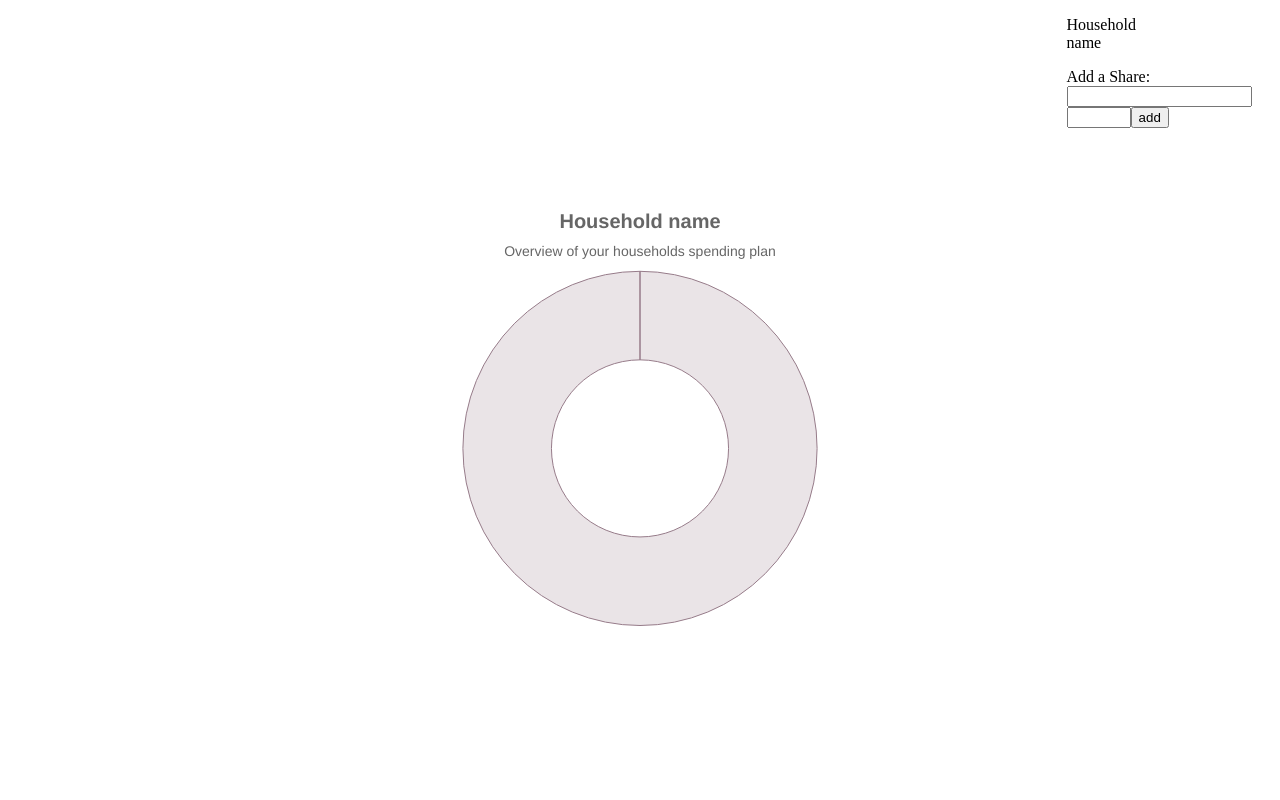
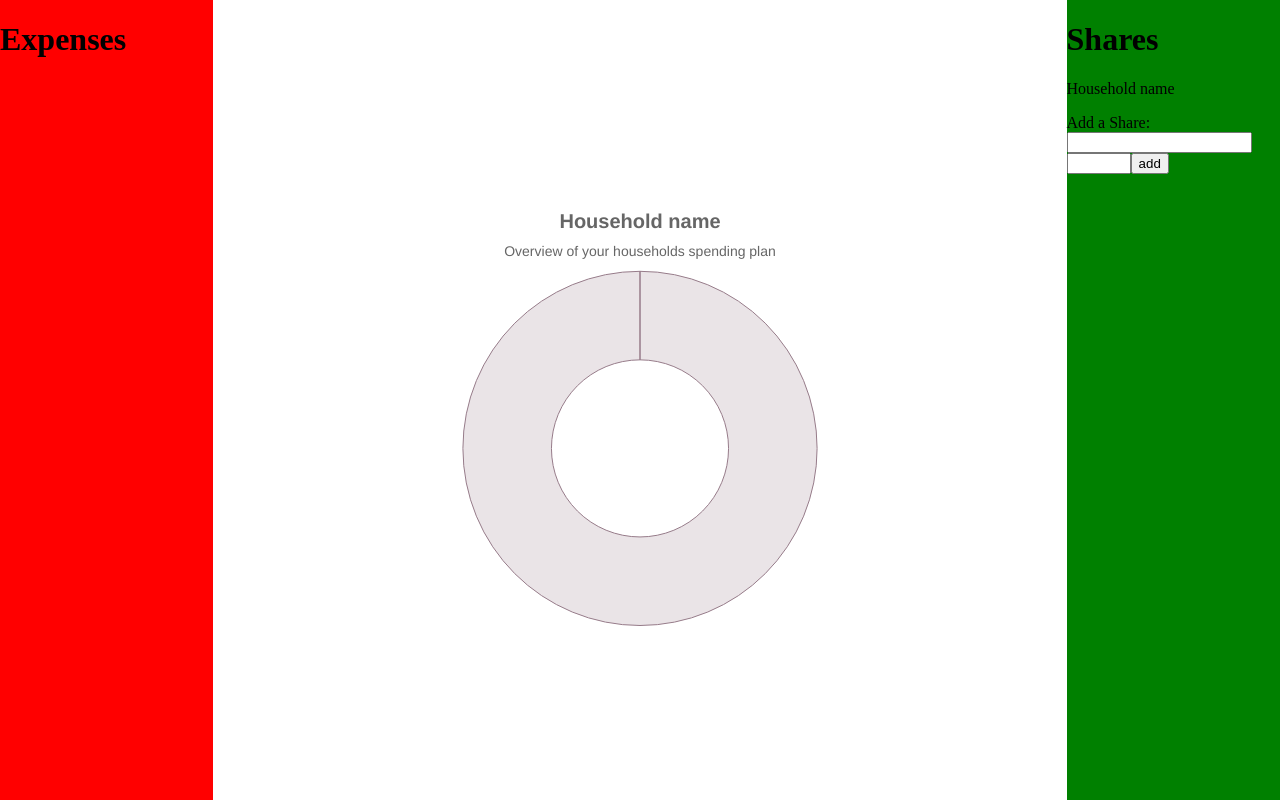
Before and after one commit to devskar/mango-app, a React (Create React App) app: page / in a window 1280 px wide. Built offline with nearby package versions, Linux system fonts and the light colour scheme.

Commit message:
Adding reminder for next work session

```diff
--- a/src/App.tsx
+++ b/src/App.tsx
@@ -1,3 +1,4 @@
+import ExpenseView from './components/ExpenseView';
 import ShareView from './components/ShareView';
 import SpendingPlanView from './components/SpendingPlanView';
 import './styles/index.css';
@@ -6,6 +7,7 @@ import './styles/positioning.css';
 function App() {
   return (
     <div id='display'>
+      <ExpenseView />
       <SpendingPlanView />
       <ShareView />
     </div>
--- /dev/null
+++ b/src/components/ExpenseView.tsx
@@ -0,0 +1,14 @@
+import React from 'react';
+
+interface Props {}
+
+const ExpenseView: React.FC<Props> = () => {
+  /* TODO: remove backgroundColor */
+  return (
+    <div id='expenseView' style={{ backgroundColor: 'red' }}>
+      <h1>Expenses</h1>
+    </div>
+  );
+};
+
+export default ExpenseView;
--- a/src/components/ShareView.tsx
+++ b/src/components/ShareView.tsx
@@ -12,7 +12,10 @@ const ShareView: React.FC<Props> = () => {
   const amountRef = useRef<HTMLInputElement>(null);
 
   return (
-    <div id='shareView'>
+    /* TODO: remove backgroundColor */
+
+    <div id='shareView' style={{ backgroundColor: 'green' }}>
+      <h1>Shares</h1>
       <p>{household.name}</p>
       Add a Share:
       <input ref={nameRef} type='text' />
--- a/src/styles/positioning.css
+++ b/src/styles/positioning.css
@@ -26,6 +26,15 @@
 }
 
 #shareView {
-  grid-column: 11 / span 1;
-  grid-row: 0 / span 2;
+  height: 100vh;
+
+  grid-column: 11 / span 2;
+  grid-row: 0 / span 8;
 }
+
+#expenseView {
+  height: 100vh;
+
+  grid-column: 1 / span 2;
+  grid-row: 0 / span 8;
+}
```
